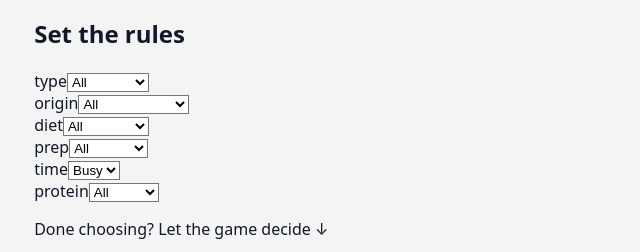
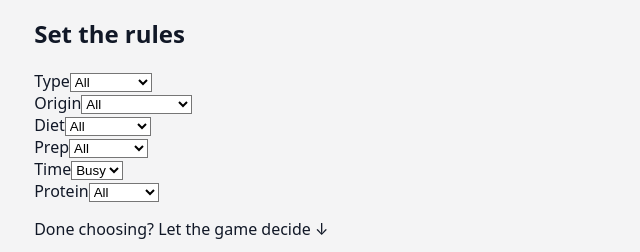
Before and after one commit to Shawnsberry/Dinner-Decision-Game, a Next.js app: page / in a window 1280 px wide. Both pictures are taken after a click on the button "Let’s Go". Shown: the part 149-401 px from the top of the page, without its empty margins (319-959 px from the left). Built offline with nearby package versions, Linux system fonts and the light colour scheme.

Commit message:
Polish filter labels (capitalized and bold)

```diff
--- a/app/page.tsx
+++ b/app/page.tsx
@@ -322,8 +322,8 @@ export default function Page() {
           <div className="grid grid-cols-1 sm:grid-cols-2 md:grid-cols-3 gap-6">
             {(Object.keys(filters) as Array<keyof typeof filters>).map((key) => (
               <div key={key} className="grid gap-2">
-                <label className="text-sm font-semibold capitalize text-zinc-900">
-                  {key}
+                <label className="text-sm font-bold tracking-wide text-zinc-900">
+                  {key.charAt(0).toUpperCase() + key.slice(1)}
                 </label>
                 <select
                   className="w-full rounded-xl border bg-white px-4 py-3 text-base text-black focus:outline-none focus:ring-2 focus:ring-black"
```
